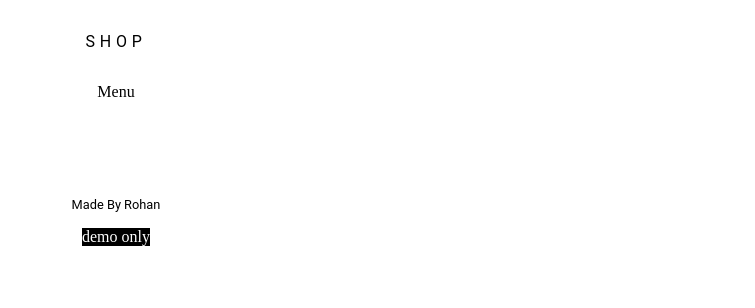
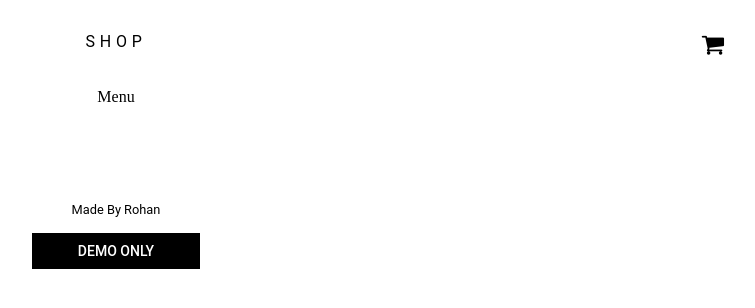
Before and after one commit to DixitSom/ecommerce-website, a PHP site: page /shopping.html in a window 1280 px wide. Shown: the top 308 px of the page, without its empty margins (524-1279 px from the left). Run offline with PHP 8.4, Linux system fonts and the light colour scheme.

Commit message:
HEader and footer get fixed

```diff
--- a/assets/stylesheet/shopping.css
+++ b/assets/stylesheet/shopping.css
@@ -1,6 +1,20 @@
 * {
     margin: 0;
     padding: 0;
+}
+
+.shop-now {
+    justify-self: center;
+    align-self: center;
+    box-sizing: border-box;
+    border: 2px solid #000;
+    background-color: #FFF;
+    font-size: 14px;
+    font-weight: 500;
+    font-family: 'Roboto', 'Noto', sans-serif;
+    padding: 8px 44px;
+    text-align: center;
+    text-transform: uppercase;
 }
 
 
--- a/shopping.html
+++ b/shopping.html
@@ -5,7 +5,9 @@
     <meta name="viewport" content="width=device-width, initial-scale=1.0">
     <title>Document</title>
 
-    <link rel="stylesheet" href="/assets/stylesheet/shopping.css">
+    <!-- Stylesheets -->
+    <link rel="stylesheet" href="https://cdnjs.cloudflare.com/ajax/libs/font-awesome/4.7.0/css/font-awesome.min.css">
+    <link rel="stylesheet" href="assets/stylesheet/shopping.css">
 </head>
 <body>
     <!-- Header is here -->
```
